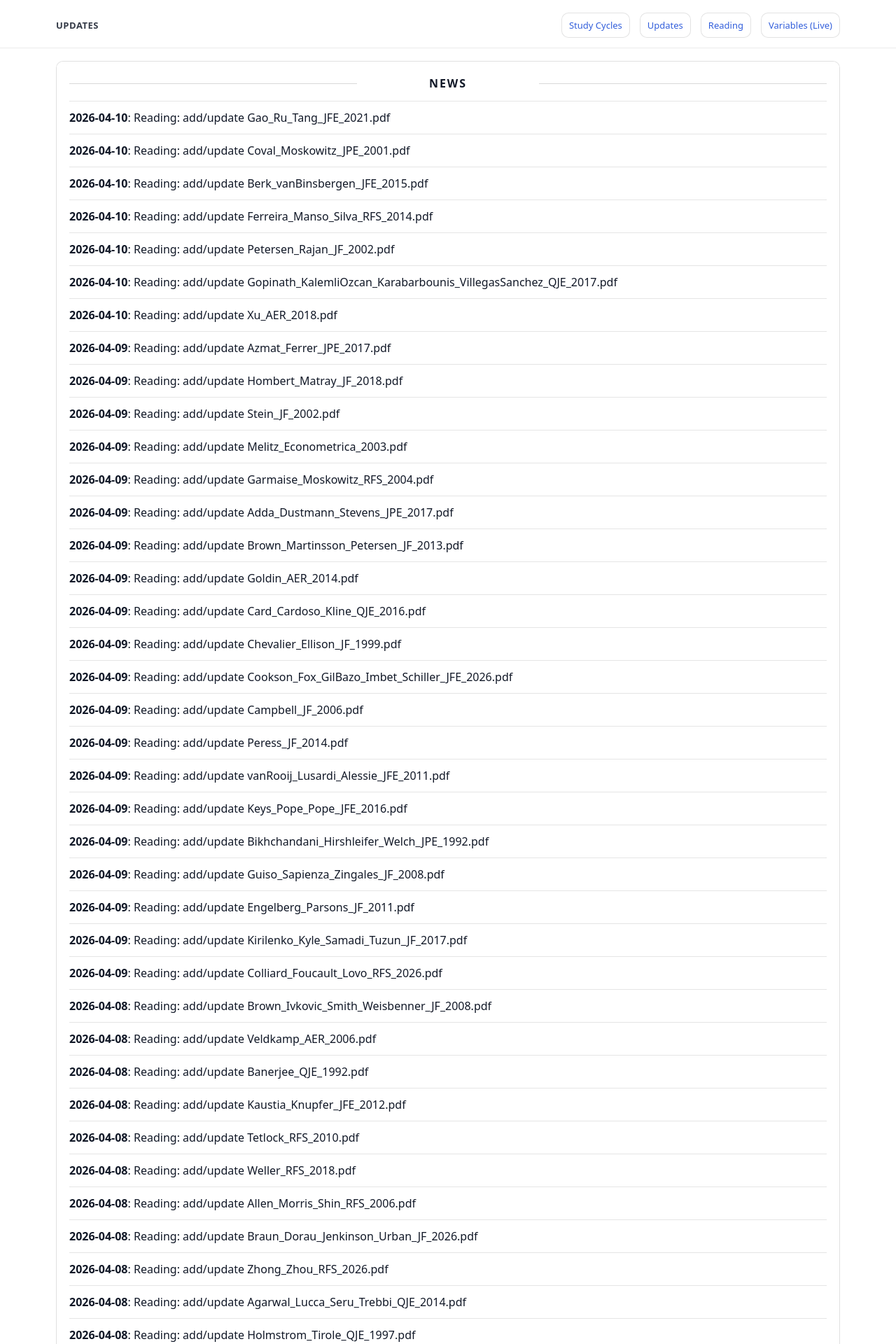
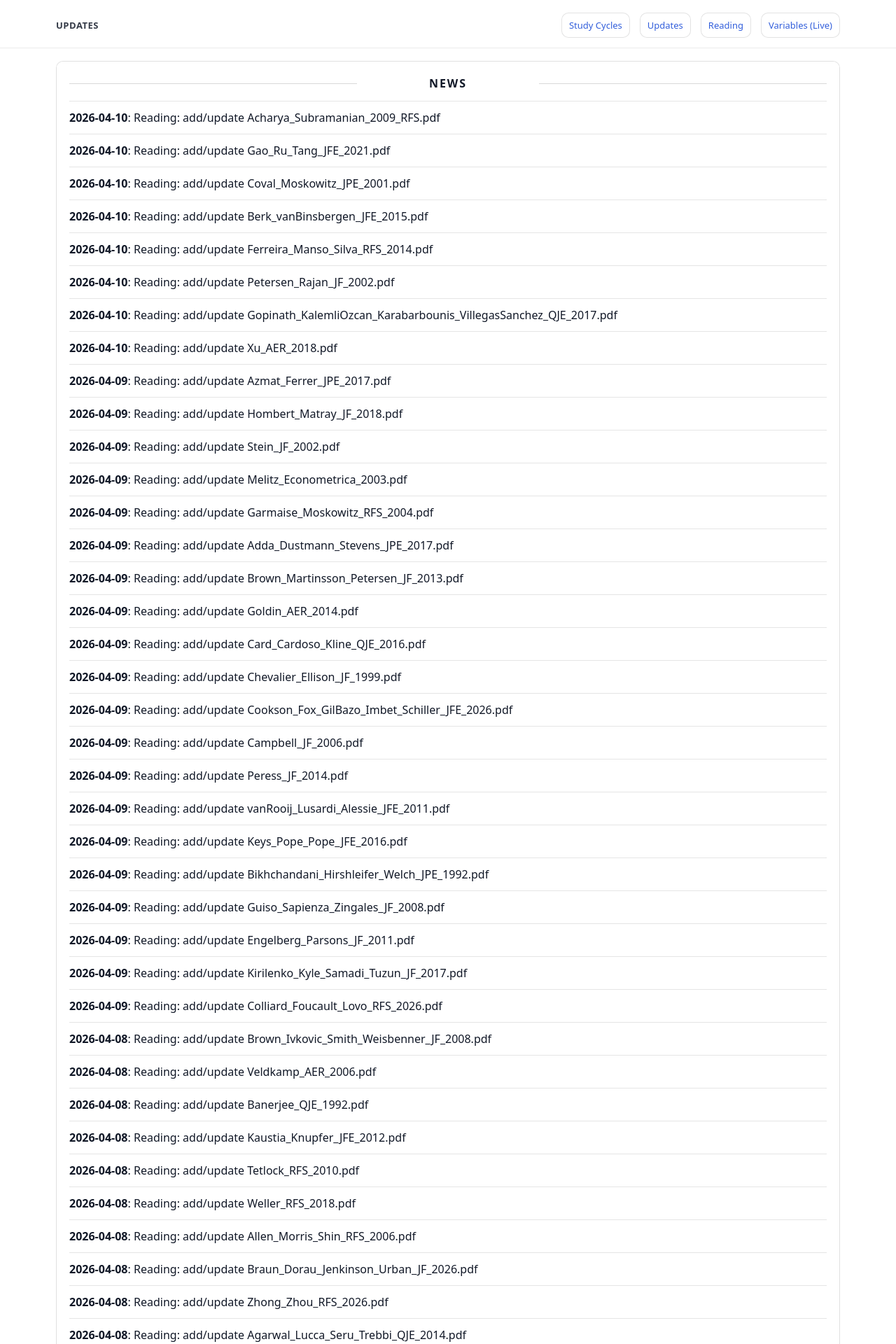
Before and after one commit to yaxinzn/study-archive, a Jekyll site: the page built from updates/index.md, in a window 1280 px wide. Shown: the top 1920 px of the page at 70% size. Built offline with Jekyll 4.4.1, drawn with Linux system fonts in a browser that asks for light colours; some of the changed text lies outside the part shown.

Commit message:
chore: update NEWS feed

```diff
--- a/_data/news.yml
+++ b/_data/news.yml
@@ -1,4 +1,7 @@
 # Auto-generated update history (sorted newest -> oldest). Do not edit manually.
+- ts: "1775777404"
+  date: "2026-04-10"
+  title: "Reading: add/update Acharya_Subramanian_2009_RFS.pdf"
 - ts: "1775777292"
   date: "2026-04-10"
   title: "Reading: add/update Gao_Ru_Tang_JFE_2021.pdf"
```
